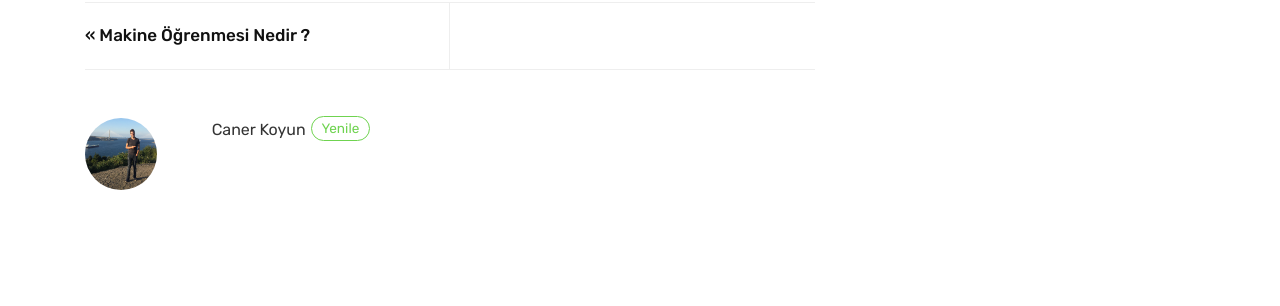
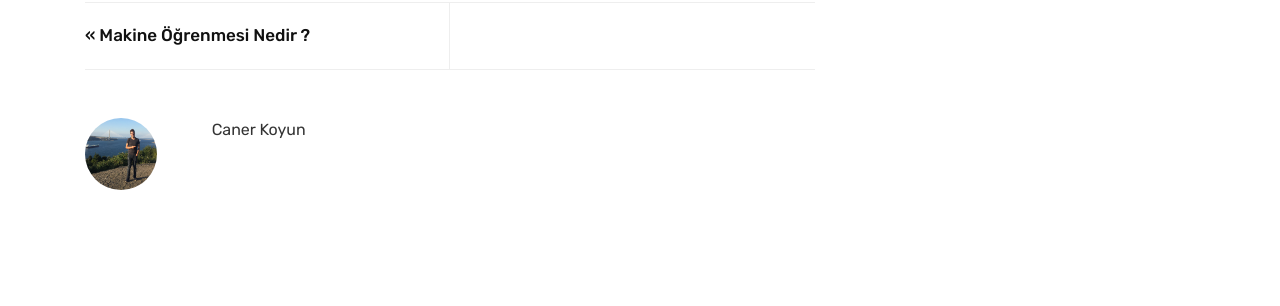
Before and after one commit to Canerkynn/CanerKynn.github.io, a Jekyll site: the page built from _posts/2017-12-09-auto-deploy-static-wordpress-site-in-github.markdown, in a window 1280 px wide and 900 px high, scrolled down 788 px. Shown: the part 299-605 px from the top of the window. Built offline with Jekyll 4.4.1, drawn with Linux system fonts in a browser that asks for light colours; nearby versions of some CDN libraries; comment, search, counter and statistics services are not loaded.

Commit message:
Update post.html

```diff
--- a/_layouts/post.html
+++ b/_layouts/post.html
@@ -76,7 +76,7 @@ post_class: post-template
 						<img class="author-thumb" src="{{ author.image }}" alt="{{ author.display_name }}">
 					</div>
 					<div class="col-md-10">
-						<a target="_blank" class="link-dark" href="{{ author.web }}">{{ author.display_name }}</a><a target="_blank" href="{{ author.twitter }}" class="btn follow">Yenile</a><br>
+						<a target="_blank" class="link-dark" href="{{ author.web }}">{{ author.display_name }}</a><br>
 
 					</div>
 				</div>
```
